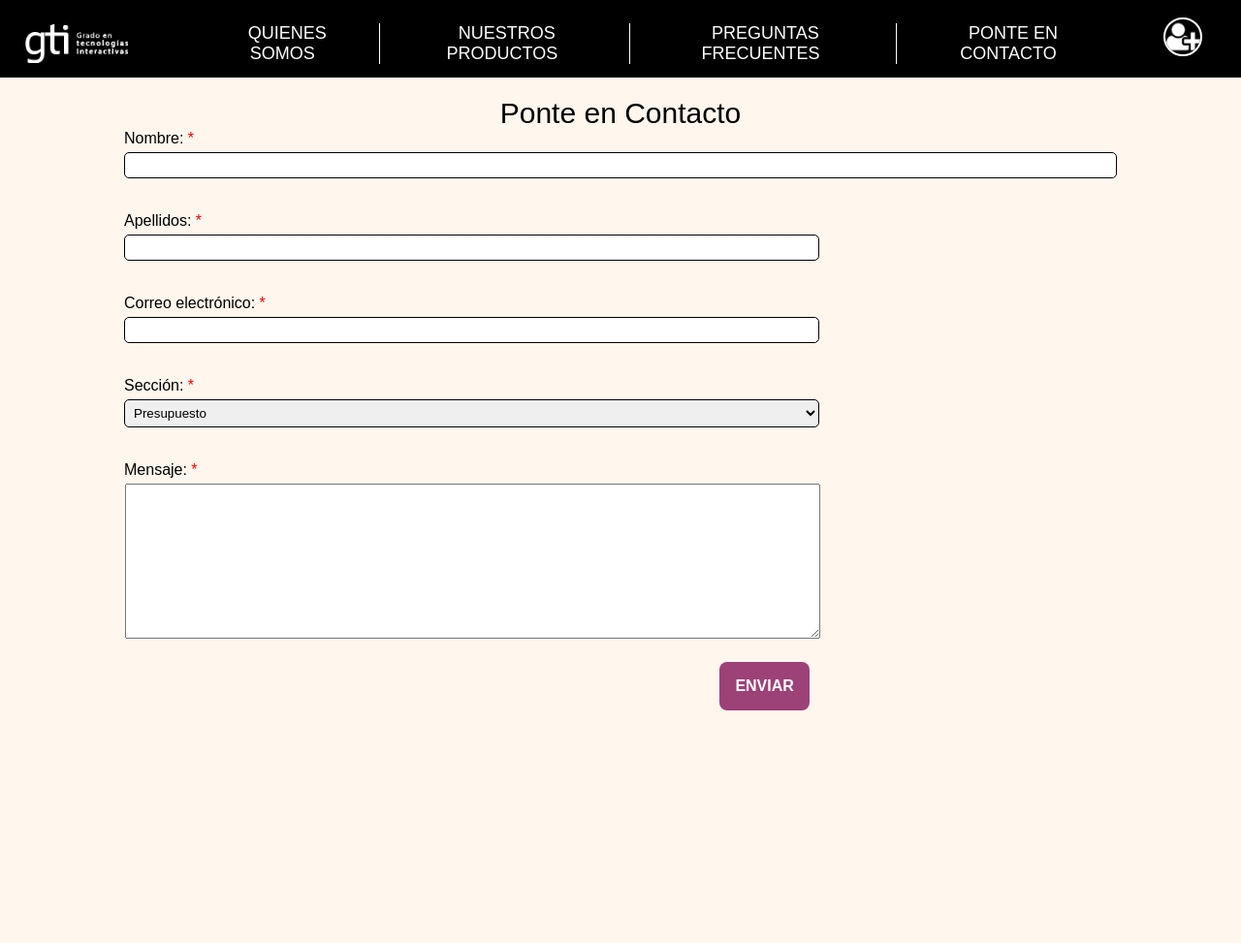
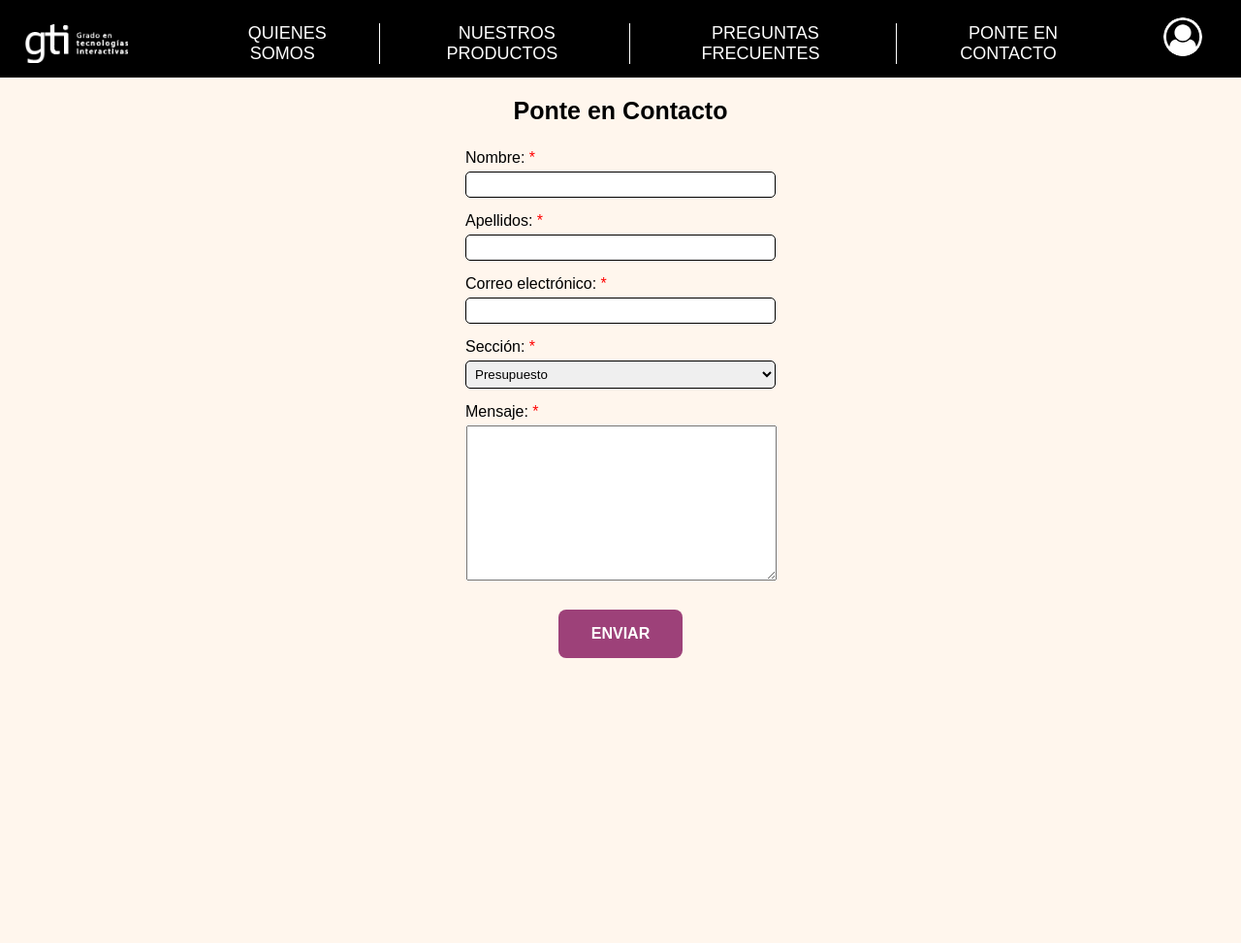
Before and after one commit to Meana13/Proyecto_Web, a PHP site: page /app/html/landing_page/formulario_contacto.html in a window 1280 px wide. Shown: the top 973 px of the page at 97% size. Run offline with PHP 8.4, Linux system fonts and the light colour scheme.

Commit message:
Arreglo estetico formulario contacto

```diff
--- a/src/app/css/landing_page/estilos_formulario_contacto.css
+++ b/src/app/css/landing_page/estilos_formulario_contacto.css
@@ -1,37 +1,49 @@
-#contact-form{
+#contact-form {
     margin-top: 100px;
 
 }
+
 .form-group {
     margin-bottom: 20px;
-    margin-left: 10%;
-    margin-right: 10%;
+    display: flex;
+    flex-direction: column;
+    justify-content: center;
+    margin: 0 auto;
+    width: 20em;
 }
-#titulo_contacto{
-    font-size: 30px;
+
+h2 {
     text-align: center;
+    margin-bottom: 25px;
 }
+
 label {
     display: block;
     margin-bottom: 5px;
 }
+
 #nombre {
-    width: 70%;
+    width: 100%;
 }
+
 #apellidos {
-     width: 70%;
- }
-#email{
-    width: 70%;
+    width: 100%;
 }
-#section{
-    width: 70%;
+
+#email {
+    width: 100%;
 }
-#mensaje{
+
+#section {
+    width: 100%;
+}
+
+#mensaje {
     margin-left: 1px;
-    width: 70%;
+    width: 100%;
     height: 20vh;
 }
+
 input[type="text"],
 input[type="email"],
 select {
@@ -41,6 +53,7 @@ select {
     border: 1px solid black;
     margin-bottom: 15px;
 }
+
 input[type="submit"] {
     background-color: #4CAF50;
     border: none;
@@ -52,14 +65,18 @@ input[type="submit"] {
     font-size: 16px;
     border-radius: 5px;
     cursor: pointer;
+    margin-top: 30px;
 }
+
 input[type="submit"]:hover {
     background-color: #45a049;
 }
+
 .required:after {
     content: " *";
     color: red;
 }
+
 #boton_enviar_formulario {
     background-color: #9D4179;
     color: #FFFFFF;
@@ -70,7 +87,8 @@ input[type="submit"]:hover {
     font-size: 16px;
     font-weight: bold;
     padding: 1em;
-    margin-left: 58%;
+    width: 40%;
+    margin: 30px auto;
 }
 
 /*
@@ -79,24 +97,24 @@ input[type="submit"]:hover {
     ===============================================
                                                     */
 
-#dialog-container{
-    display:none;
-    position:absolute;
-    bottom:0;
-    top:0;
-    left:0;
-    right:0;
-    background-color: rgba(0,0,0,0.4);
+#dialog-container {
+    display: none;
+    position: absolute;
+    bottom: 0;
+    top: 0;
+    left: 0;
+    right: 0;
+    background-color: rgba(0, 0, 0, 0.4);
 }
 
-#dialog-correcto{
+#dialog-correcto {
     position: absolute;
-    top:50%;
-    left:50%;
+    top: 50%;
+    left: 50%;
     transform: translate(-50%, -50%);
     background-color: white;
 }
 
 .boton-cerrar-dialogo {
-    color:black;
+    color: black;
 }
--- a/src/app/html/landing_page/formulario_contacto.html
+++ b/src/app/html/landing_page/formulario_contacto.html
@@ -1,52 +1,55 @@
 <!doctype html>
 <html lang="es">
+
 <head>
   <meta charset="UTF-8">
   <meta name="viewport"
     content="width=device-width, user-scalable=no, initial-scale=1.0, maximum-scale=1.0, minimum-scale=1.0">
   <meta http-equiv="X-UA-Compatible" content="ie=edge">
   <link rel="stylesheet" href="../../css/estilos_general.css">
-  <link rel="stylesheet" href="../../css/landing_page/estilos_index_menu_no_registrado.css"/>
+  <link rel="stylesheet" href="../../css/landing_page/estilos_index_menu_no_registrado.css" />
   <link rel="stylesheet" href="../../css/landing_page/footer.css">
   <link rel="stylesheet" href="../../css/landing_page/estilos_formulario_contacto.css">
 
 
   <title>Contacto</title>
 </head>
+
 <body>
 
-<header class="header">
-  <a href="../../../index.html" class="logo nav-link"><img class="logo nav-link" src="../../../images/logoGTI.png" alt=""></a>
+  <header class="header" id="header-no-registrado">
+    <a href="#" class="logo nav-link"><img class="logo nav-link" src="../../../images/logoGTI.png" alt=""></a>
 
 
 
     <div class="login-tab" onclick="document.getElementById('login').style.display = 'flex'">
-    <a href="#" class="login-tab-icon"><img src="../../../images/icono_usuario_no_registrado.png" alt=""></a>
+      <a href="#" class="login-tab-icon"><img id="icono-usuario" src="../../../images/icono-usuario.svg" alt=""></a>
     </div>
 
     <div id="login" class="login-form-container" onclick="if(event.target === this) this.style.display='none'">
 
       <form id="login-form" class="fomulario_iniciar_sesion">
-      <header><h2>Iniciar Sesión</h2></header>
-      <button class="boton-cerrar-formulario" onclick="document.getElementById('login').style.display = 'none'">Cerrar</button>
+        <button class="boton-cerrar-formulario" onclick="document.getElementById('login').style.display = 'none'"><img
+            src="../../../images/icono-cerrar.svg"></button>
+        <header>
+          <h2>Iniciar Sesión</h2>
+        </header>
         <label for="nombre">Nombre de usuario:</label><br>
         <input type="text" id="nombre" name="nombre" required><br>
-
+        <div id="formulario-login">
           <label for="password">Contraseña:</label><br>
           <input type="password" id="password" name="password" required><br>
           <!--botón enviar-->
           <input type="submit" value="Acceder">
           <br>
-      <a id="olvidado-contrasena" href="../../../app/html/landing_page/formulario_contacto.html">¿Has olvidado tu contraseña? <br> Pincha aquí para recuperarla.</a>
+          <a id="olvidado-contrasena" href="../../../app/html/landing_page/formulario_contacto.html">¿Has olvidado tu
+            contraseña? <br> Pincha aquí para recuperarla.</a>
+        </div>
         <div id="output">
           Area de mensajes
         </div>
       </form>
-
     </div>
-
-
-
 
 
     <nav class="nav">
@@ -67,7 +70,8 @@
           <a href="../../../app/html/landing_page/faqs.html" class="nav-menu-link nav-link">PREGUNTAS FRECUENTES</a>
         </li>
         <li class="nav-menu-item ponte_en_contacto">
-        <a href="../../../app/html/landing_page/formulario_contacto.html" class="nav-menu-link nav-link">PONTE EN CONTACTO</a>
+          <a href="../../../app/html/landing_page/formulario_contacto.html" class="nav-menu-link nav-link">PONTE EN
+            CONTACTO</a>
         </li>
       </ul>
     </nav>
@@ -76,10 +80,10 @@
 
 
   <form id="contact-form" action="../../../index.html">
-  <p id="titulo_contacto">Ponte en Contacto</p>
+    <h2>Ponte en Contacto</h2>
     <div class="form-group">
       <label for="nombre">Nombre:<span class="required"></span></label>
-    <input type="text" id="name" name="name" required>
+      <input type="text" id="nombre" name="name" required>
     </div>
     <div class="form-group">
       <label for="apellidos">Apellidos:<span class="required"></span></label>
@@ -103,12 +107,13 @@
       <label for="mensaje">Mensaje:<span class="required"></span></label>
       <textarea id="mensaje" name="message" required></textarea>
     </div>
-
+    <div class="form-group">
       <button type="submit" id="boton_enviar_formulario">Enviar</button>
+    </div>
   </form>
 
   <!--Aquí empieza el mensaje de "se ha enviado el formulario correctamente"-->
-<div id="dialog-container" >
+  <div id="dialog-container">
     <div id="dialog-correcto">
       <p>¡Se ha enviado correctamente el formulario!</p>
       <a href=../../../index.html class="boton-cerrar-dialogo">Aceptar</a>
@@ -139,4 +144,5 @@
   <script src="../../scrips/landing_page/login.js"></script>
   <script src="../../scrips/landing_page/script_formulario_contacto.js"></script>
 </body>
+
 </html>
```
Lines whose indentation alone changed are shown as unchanged.
